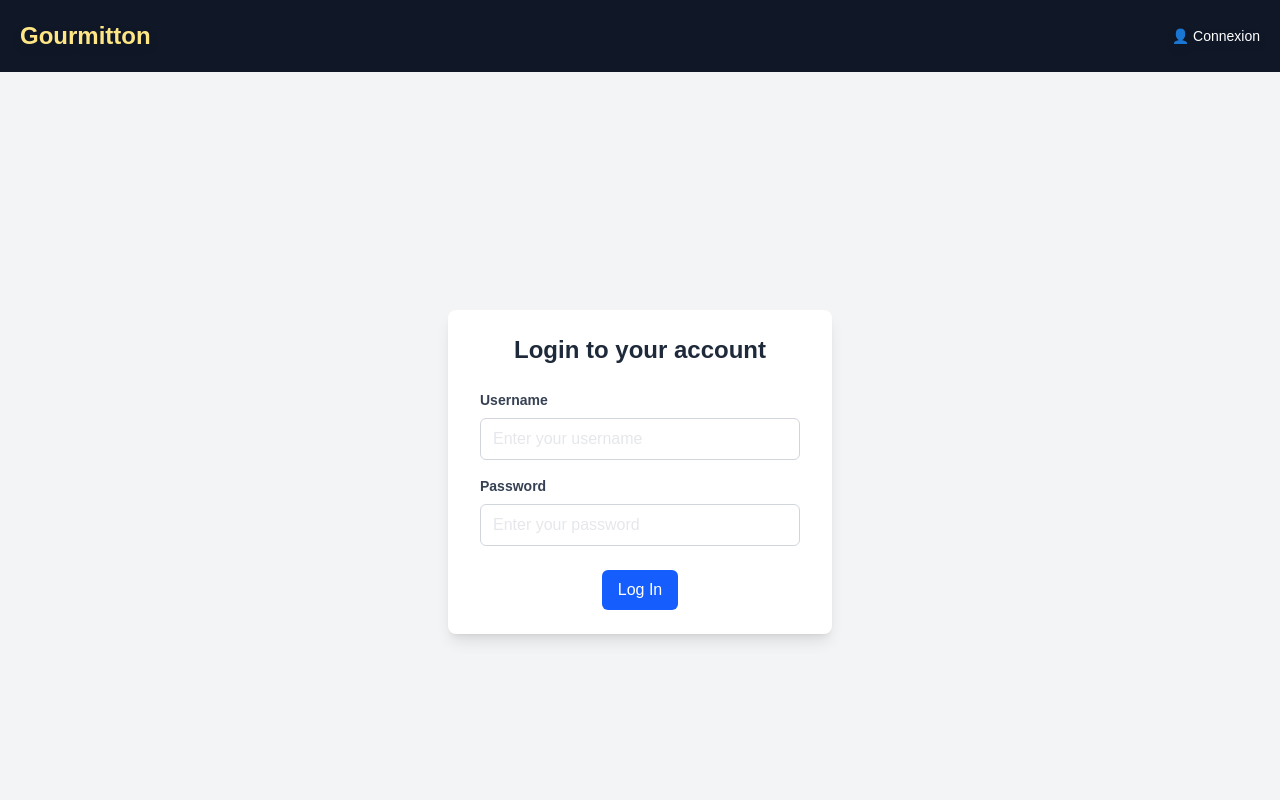
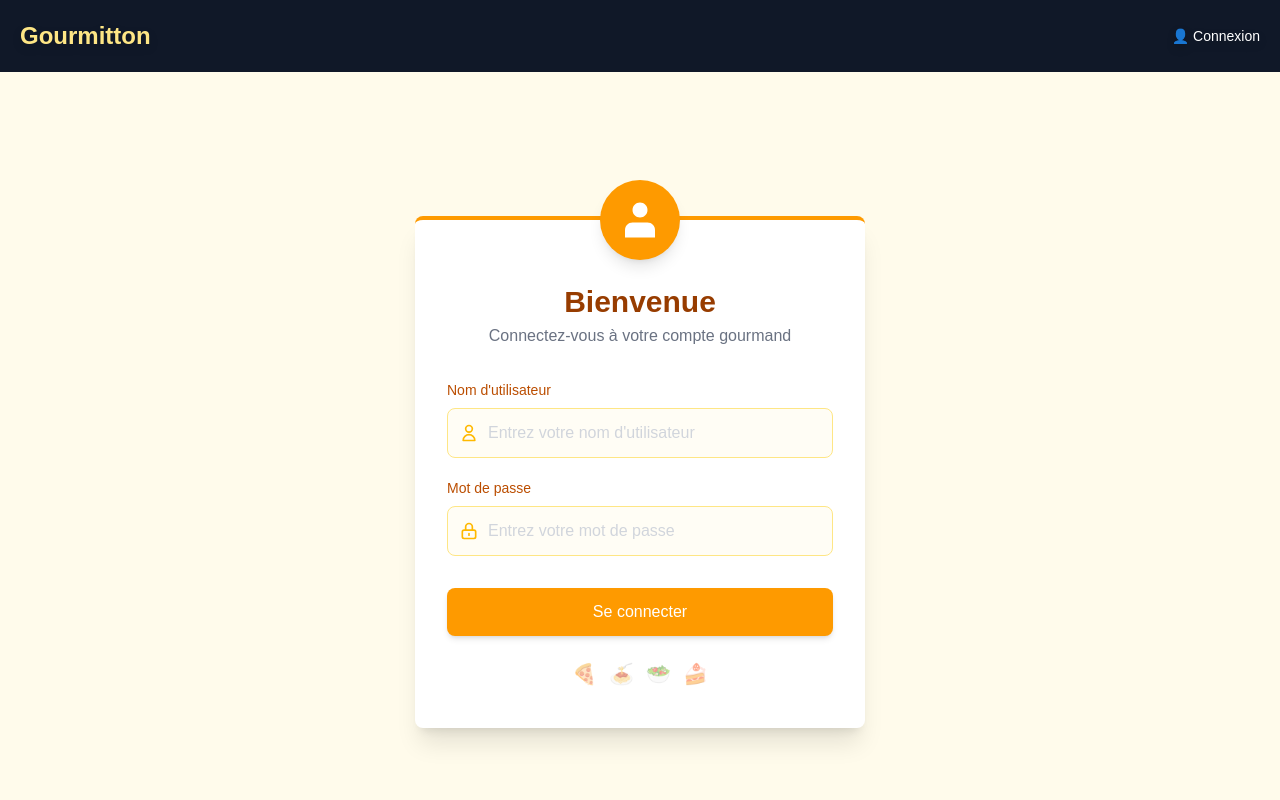
Before and after one commit to antoinecstl/Gourmitton, a Next.js app in the folder gourmitton/: page /login in a window 1280 px wide. Shown: the top 800 px of the page. Built offline with nearby package versions, Linux system fonts and the light colour scheme.

Commit message:
Styling Login Page

```diff
--- a/gourmitton/app/login/page.tsx
+++ b/gourmitton/app/login/page.tsx
@@ -1,6 +1,7 @@
 "use client";
 import { useState } from 'react';
 import { useRouter } from 'next/navigation';
+import Image from 'next/image';
 
 export default function Login() {
     const [username, setUsername] = useState('');
@@ -37,47 +38,82 @@ export default function Login() {
     }
 
     return (
-        <div className="flex items-center justify-center min-h-screen bg-gray-100">
-            <div className="px-8 py-6 text-left bg-white shadow-lg rounded-lg w-96">
-                <h3 className="text-2xl font-bold text-center text-gray-800">Login to your account</h3>
-                <form className="mt-6" onSubmit={handleSubmit}>
-                    <div className="mb-4">
-                        <label className="block text-gray-700 text-sm font-bold mb-2" htmlFor="username">
-                            Username
+        <div className="flex items-center justify-center min-h-screen bg-amber-50">
+            <div className="relative px-8 py-10 text-left bg-white shadow-xl rounded-lg w-[450px] border-t-4 border-amber-500">
+                {/* Decorative elements */}
+                <div className="absolute -top-10 left-1/2 transform -translate-x-1/2">
+                    <div className="w-20 h-20 bg-amber-500 rounded-full flex items-center justify-center shadow-lg">
+                        <Image src="/user.svg" alt="Gourmitton logo" width={40} height={40} />
+                    </div>
+                </div>
+
+                <div className="mt-6">
+                    <h3 className="text-3xl font-bold text-center text-amber-800 mb-1">Bienvenue</h3>
+                    <p className="text-center text-gray-500 mb-6">Connectez-vous à votre compte gourmand</p>
+
+                    <form className="mt-8" onSubmit={handleSubmit}>
+                        <div className="mb-5">
+                            <label className="block text-amber-700 text-sm font-medium mb-2" htmlFor="username">
+                                Nom d'utilisateur
                             </label>
+                            <div className="relative">
+                                <div className="absolute inset-y-0 left-0 flex items-center pl-3 pointer-events-none">
+                                    <svg xmlns="http://www.w3.org/2000/svg" className="h-5 w-5 text-amber-400" fill="none" viewBox="0 0 24 24" stroke="currentColor">
+                                        <path strokeLinecap="round" strokeLinejoin="round" strokeWidth={2} d="M16 7a4 4 0 11-8 0 4 4 0 018 0zM12 14a7 7 0 00-7 7h14a7 7 0 00-7-7z" />
+                                    </svg>
+                                </div>
                                 <input
-                            className="w-full px-3 py-2 border border-gray-300 rounded-md focus:outline-none focus:ring-2 focus:ring-blue-600 placeholder-gray-200"
+                                    className="w-full pl-10 px-4 py-3 border border-amber-200 rounded-lg focus:outline-none focus:ring-2 focus:ring-amber-500 focus:border-transparent placeholder-gray-300 transition duration-200 bg-amber-50/50"
                                     type="text"
                                     id="username"
-                            placeholder="Enter your username"
+                                    placeholder="Entrez votre nom d'utilisateur"
                                     value={username}
                                     onChange={(e) => setUsername(e.target.value)}
                                     required
                                 />
                             </div>
+                        </div>
+
                         <div className="mb-6">
-                        <label className="block text-gray-700 text-sm font-bold mb-2" htmlFor="password">
-                            Password
+                            <label className="block text-amber-700 text-sm font-medium mb-2" htmlFor="password">
+                                Mot de passe
                             </label>
+                            <div className="relative">
+                                <div className="absolute inset-y-0 left-0 flex items-center pl-3 pointer-events-none">
+                                    <svg xmlns="http://www.w3.org/2000/svg" className="h-5 w-5 text-amber-400" fill="none" viewBox="0 0 24 24" stroke="currentColor">
+                                        <path strokeLinecap="round" strokeLinejoin="round" strokeWidth={2} d="M12 15v2m-6 4h12a2 2 0 002-2v-6a2 2 0 00-2-2H6a2 2 0 00-2 2v6a2 2 0 002 2zm10-10V7a4 4 0 00-8 0v4h8z" />
+                                    </svg>
+                                </div>
                                 <input
-                            className="w-full px-3 py-2 border border-gray-300 rounded-md focus:outline-none focus:ring-2 focus:ring-blue-600 placeholder-gray-200"
+                                    className="w-full pl-10 px-4 py-3 border border-amber-200 rounded-lg focus:outline-none focus:ring-2 focus:ring-amber-500 focus:border-transparent placeholder-gray-300 transition duration-200 bg-amber-50/50"
                                     type="password"
                                     id="password"
-                            placeholder="Enter your password"
+                                    placeholder="Entrez votre mot de passe"
                                     value={password}
                                     onChange={(e) => setPassword(e.target.value)}
                                     required
                                 />
                             </div>
-                    <div className="flex items-center justify-center">
+                        </div>
+
+                        <div className="flex items-center justify-center mt-8">
                             <button
-                            className="px-4 py-2 rounded-md bg-blue-600 text-white hover:bg-blue-700 focus:outline-none focus:ring-2 focus:ring-blue-600 focus:ring-opacity-50"
+                                className="px-6 py-3 rounded-lg bg-amber-500 text-white hover:bg-amber-600 focus:outline-none focus:ring-2 focus:ring-amber-500 focus:ring-opacity-50 font-medium transform transition duration-200 hover:scale-105 shadow-md w-full"
                                 type="submit"
                             >
-                            Log In
+                                Se connecter
                             </button>
                         </div>
                     </form>
+
+                    {/* Small decorative food icons at bottom */}
+                    <div className="flex justify-center mt-6 space-x-3 opacity-50">
+                        <span className="text-xl">🍕</span>
+                        <span className="text-xl">🍝</span>
+                        <span className="text-xl">🥗</span>
+                        <span className="text-xl">🍰</span>
+                    </div>
+                </div>
             </div>
         </div>
     );
```
Also changed, not shown: gourmitton/public/user.svg (added). Lines whose indentation alone changed are shown as unchanged.
